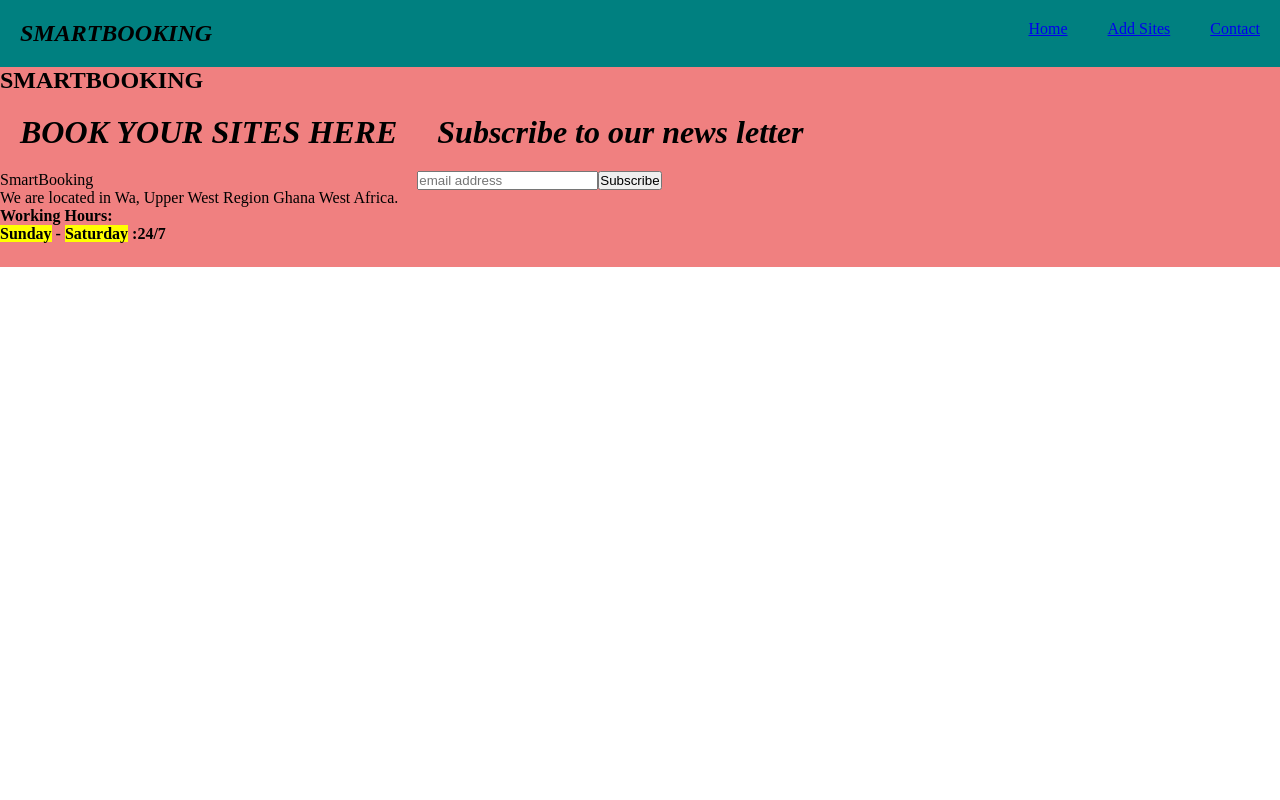
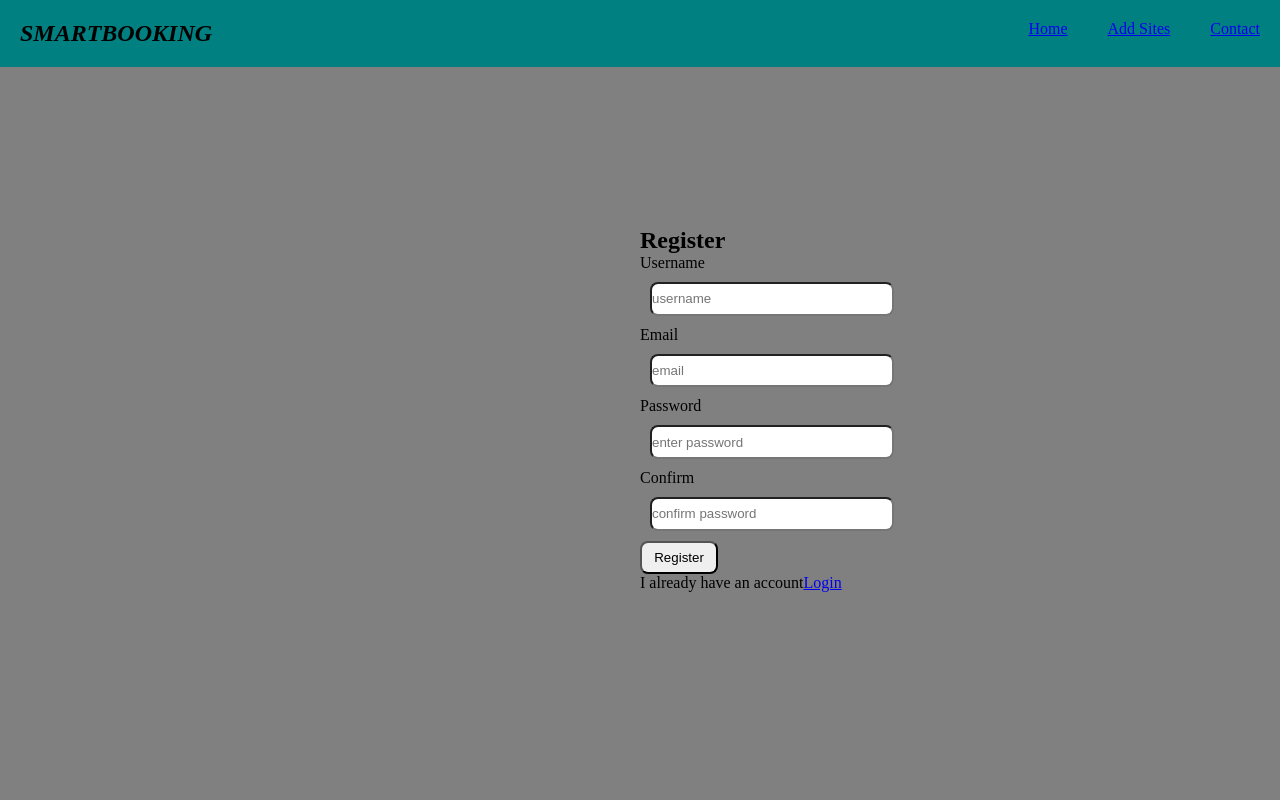
Before and after one commit to Yahaya-Abdul-Raqeeb/smartbooking, a React (Create React App) app: page /Register in a window 1280 px wide. Shown: the top 800 px of the page. Built offline with nearby package versions, Linux system fonts and the light colour scheme.

Commit message:
added data

```diff
--- a/src/App.js
+++ b/src/App.js
@@ -4,6 +4,8 @@ import Home from "./components/Home";
 import Navbar from "./components/Navbar";
 import AddSites from "./components/AddSites";
 import Footer from "./components/Footer";
+import Login from "./screens/Login";
+import Register from "./screens/Register";
 
 function App() {
   return (
@@ -11,8 +13,10 @@ function App() {
       <Navbar />
 
       <Routes>
-        <Route path="/" element={<Home />} />
-        <Route path="/addsite" element={<AddSites />} />
+      <Route path="/" element={<Login />} />
+      <Route path="/Register" element={<Register />} />
+      <Route path="/home" element={<Home />} />
+        <Route path="/AddSites" element={<AddSites/>}/>
       </Routes>
       <Footer />
     </>
--- a/src/components/AddSites.js
+++ b/src/components/AddSites.js
@@ -1,13 +1,85 @@
-import React from 'react'
+/*import React, { useState } from "react";
 
-function AddSites() {
+function AddSites({ submit }) {
+  const [site, setSite] = useState({
+    name: "",
+    desription: "",
+    contact: "",
+    link: "",
+  });
+
+  const handler = (event) => {
+    setSite((prev) => ({
+      ...prev,
+      [event.target.name]: event.target.value,
+    }));
+  };
+  const handleForm = (e) => {
+    e.preventDefault();
+    submit(site);
+  };
   return (
-    <div>
-
-
-
-      </div>
-  )
+    <div className="formContainer">
+      <h3>Add New Site</h3>
+      <form>
+        <fieldset>
+          <h2>Details of Company</h2>
+          <div className="names">
+            <div className="study">
+              <label>
+                Name
+                <input
+                  name="name"
+                  value={company.name}
+                  type="text"
+                  onChange={handler}
+                />
+              </label>
+            </div>
+          </div>
+          <div className="names">
+            <div className="icon">
+              <label>
+                Desrciption
+                <input
+                  name="service"
+                  value={description.service}
+                  type="text"
+                  onChange={handler}
+                />
+              </label>
+            </div>
+            <div className="under">
+              <label>
+                {" "}
+                Contact
+                <input
+                  name="contact"
+                  type="number"
+                  value={ contact.company}
+                  onChange={handler}
+                />
+              </label>
+            </div>
+            <div className="anis">
+              <label>
+                Link
+                <input
+                  name="link"
+                  value={Site.Link}
+                  type="text"
+                  onChange={handler}
+                />
+              </label>
+            </div>
+          </div>
+        </fieldset>
+        <button className="form" onClick={handleForm}>
+          Add new Site
+        </button>
+      </form>
+    </div>
+  );
 }
 
-export default AddSites
+export default AddSite;*/
--- a/src/components/Footer.js
+++ b/src/components/Footer.js
@@ -5,7 +5,6 @@ function Footer() {
     <main>
       <div>
 
-        <h2> SMARTBOOKING </h2>
         <div className='myending'>
           <div className='my'>
             <h1> BOOK YOUR SITES HERE </h1>
@@ -13,13 +12,13 @@ function Footer() {
             <p>We are located in Wa, Upper West Region Ghana West Africa. </p>
             <h4>
               Working Hours:
-              <br /> <mark>Sunday</mark> - <mark>Saturday</mark> :24/7{" "}
+              <br /> :24/7{" "}
             </h4>
           </div>
           <div>
             <h1>Subscribe to our news letter</h1>
             <input type="email" placeholder="email address" required />
-            <button>Subscribe</button>
+            <button className='bitch'>Subscribe</button>
           </div>
         </div>
       </div>
--- a/src/components/Home.js
+++ b/src/components/Home.js
@@ -6,6 +6,7 @@ import movin from "../movin.jpg"
 import oa from "../oa.jpg"
 import stc from "../stc.jpg"
 import empire from "../empire.jpg"
+import {AuthContext} from "../context/auth.Context"
 
 function Home() {
   return (
@@ -83,7 +84,7 @@ function Home() {
             <h1>O.A Travel And Tour</h1>
             <h4>
               {" "}
-              <a href="0520847899"> Contact: 0520847899 </a>
+              <a href="0302236917"> Contact: 0302236917 </a>
             </h4>
             <h4>
               {" "}
@@ -131,10 +132,9 @@ function Home() {
             </h4>
             <h4>
               {" "}
-              <a href="https://www.findmeahotelroom.com/hotels/upper-west-region/nili/nuoyong-empire-hotel">
+              <a href=" https://www.findmeahotelroom.com/hotels/upper-west-region/nili/nuoyong-empire-hotel">
                 {" "}
-                Link:
-                https://www.findmeahotelroom.com/hotels/upper-west-region/nili/nuoyong-empire-hotel{" "}
+                Link:shorturl.at/buyW5{" "}
               </a>
             </h4>
             <p>
@@ -178,8 +178,7 @@ function Home() {
               {" "}
               <a href="https://www.movenpick.com/en/africa/ghana/accra/moevenpick-ambassador-hotel-accra.html">
                 {" "}
-                Link:
-                https://www.movenpick.com/en/africa/ghana/accra/moevenpick-ambassador-hotel-accra.html{" "}
+                Link: shorturl.at/nEKN1{" "}
               </a>
             </h4>
             <p>
--- a/src/components/Navbar.js
+++ b/src/components/Navbar.js
@@ -9,7 +9,7 @@ function Navbar() {
      <nav>
      <h1>SMARTBOOKING</h1>
   <ul>
-<li><Link to="/">Home</Link></li>
+<li><Link to="/home">Home</Link></li>
 <li><Link to="/addsites">Add Sites</Link></li>
 <li> <Link to="/contact">Contact</Link></li>
 
--- a/src/index.css
+++ b/src/index.css
@@ -49,10 +49,10 @@ img{
   margin: 5px;
 }
 main {
-  height: 25vh;
-  background-color: lightcoral;
+  height: 21vh;
+  background-color: teal;
   display: flex;
-  grid-gap: 20px;
+   flex-wrap: wrap ;
 }
 .myending{
   display: flex;
@@ -62,3 +62,32 @@ main {
   height: 35vh;
   width: 40vh;
 }
+form{
+  display: grid;
+  height: 700px;
+  background-color: gray;
+  padding-left: 80vh ;
+  padding-top: 20vh;
+}
+input{
+  height: 4ch;
+  width: 30vh;
+  border-radius: 1vh;
+  margin: 10px;
+display: grid;
+}
+button {
+  width: 10ch;
+  height: 4ch;
+border-radius: 1vh;
+box-sizing: content-box;
+}
+bitch{
+  padding-left: 10ch;
+}
+.forms{
+  height: 800px;
+  background-color: gray;
+  padding-left: 80vh;
+  padding-top: 20vh;
+}
--- /dev/null
+++ b/src/screens/Login.js
@@ -0,0 +1,28 @@
+import React from "react";
+import { Link } from "react-router-dom";
+
+function Login() {
+    return (
+      <div>
+        <form>
+          <div className="form">
+            <h2>Login</h2>
+            <label>Email</label>
+            <input placeholder="email" />
+
+            <label>Password</label>
+            <input placeholder="password" />
+            <button>Login</button>
+            <div>
+              I don't have an account
+              <Link to="/register" className="nav-link">
+                Register
+              </Link>
+            </div>
+          </div>
+        </form>
+      </div>
+    );
+}
+
+export default Login;
--- /dev/null
+++ b/src/screens/Register.js
@@ -0,0 +1,33 @@
+import React from 'react'
+import { Link } from 'react-router-dom';
+
+function Register() {
+  return (
+    <div className="forms">
+      <h2>Register</h2>
+      <formce className="formular">
+        <label>Username</label>
+        <input placeholder="username" />
+
+        <label>Email</label>
+        <input placeholder="email" />
+
+        <label>Password</label>
+        <input placeholder="enter password" />
+
+        <label>Confirm</label>
+        <input placeholder="confirm password" />
+
+        <button>Register</button>
+        <div>
+          I already have an account
+          <Link to="/" className="nav-link">
+            Login
+          </Link>
+        </div>
+      </formce>
+    </div>
+  );
+}
+
+export default Register;
```
Also changed, not shown: src/bootstrap.min.css (renamed from src/bootstrap.min (1).css).
